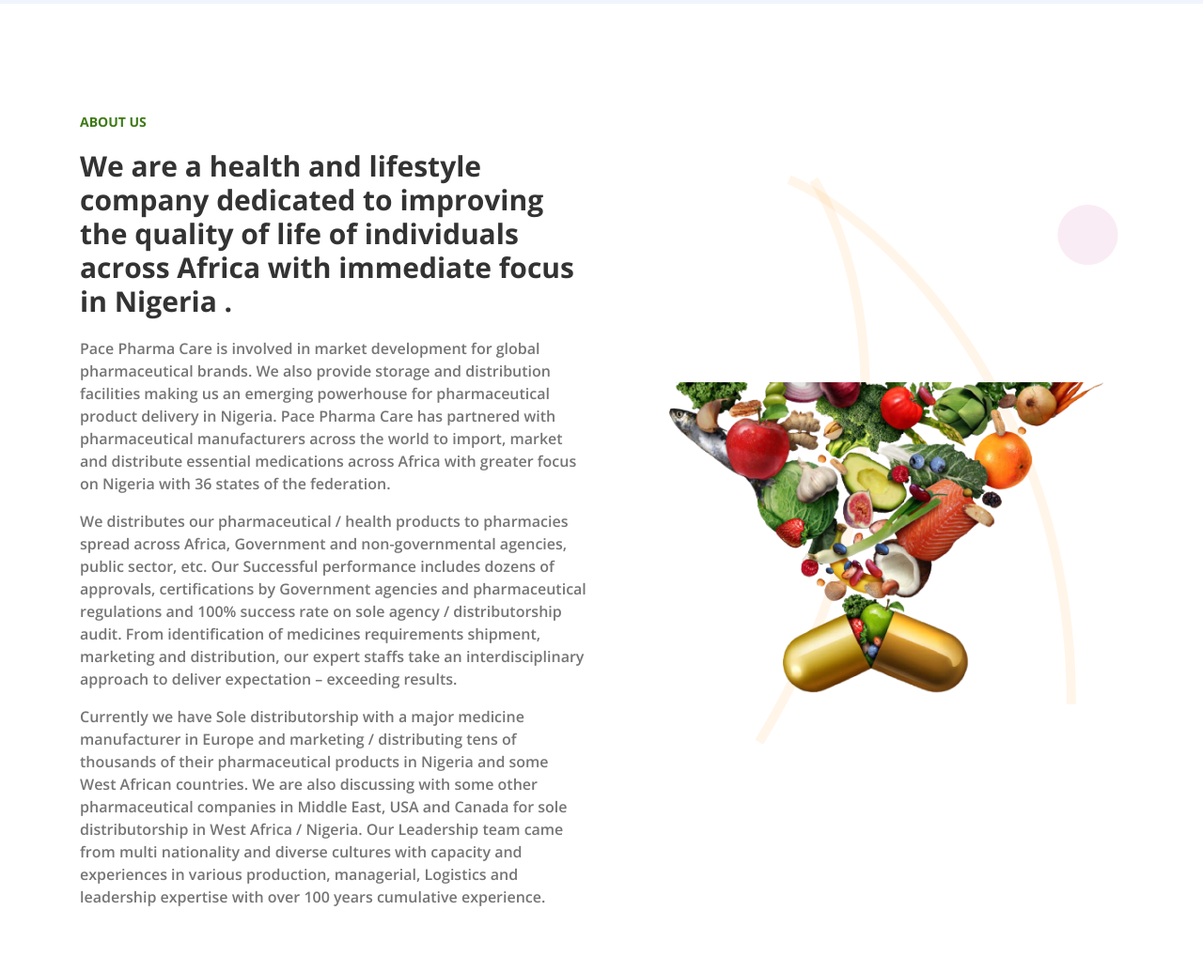
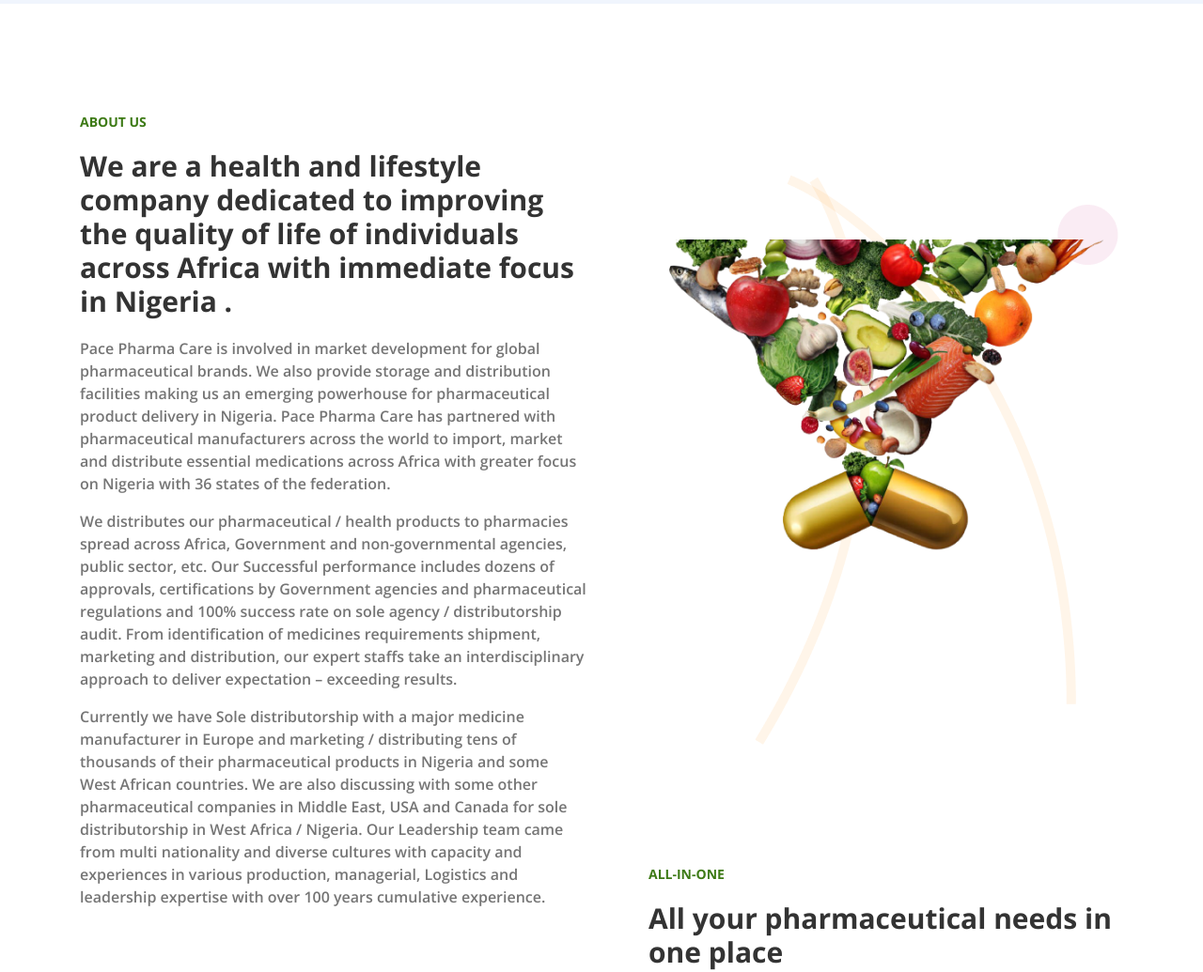
Before and after one commit to AlexanderOba/Pace_Pharma_project, a React app: page / in a window 1280 px wide. Shown: the part 700-1735 px from the top of the page at 94% size. Built offline with nearby package versions, Linux system fonts and the light colour scheme.

Commit message:
ajusted a section padding

```diff
--- a/src/component/Home/home.css
+++ b/src/component/Home/home.css
@@ -117,7 +117,7 @@
 }
 .section-about{
   padding-bottom: 60px;
-  padding-top: 285px;
+  padding-top: 133px;
   background-position-y: 19px;
   background-image: url(../../images/asignline.png);
   background-position-x: center;
```
